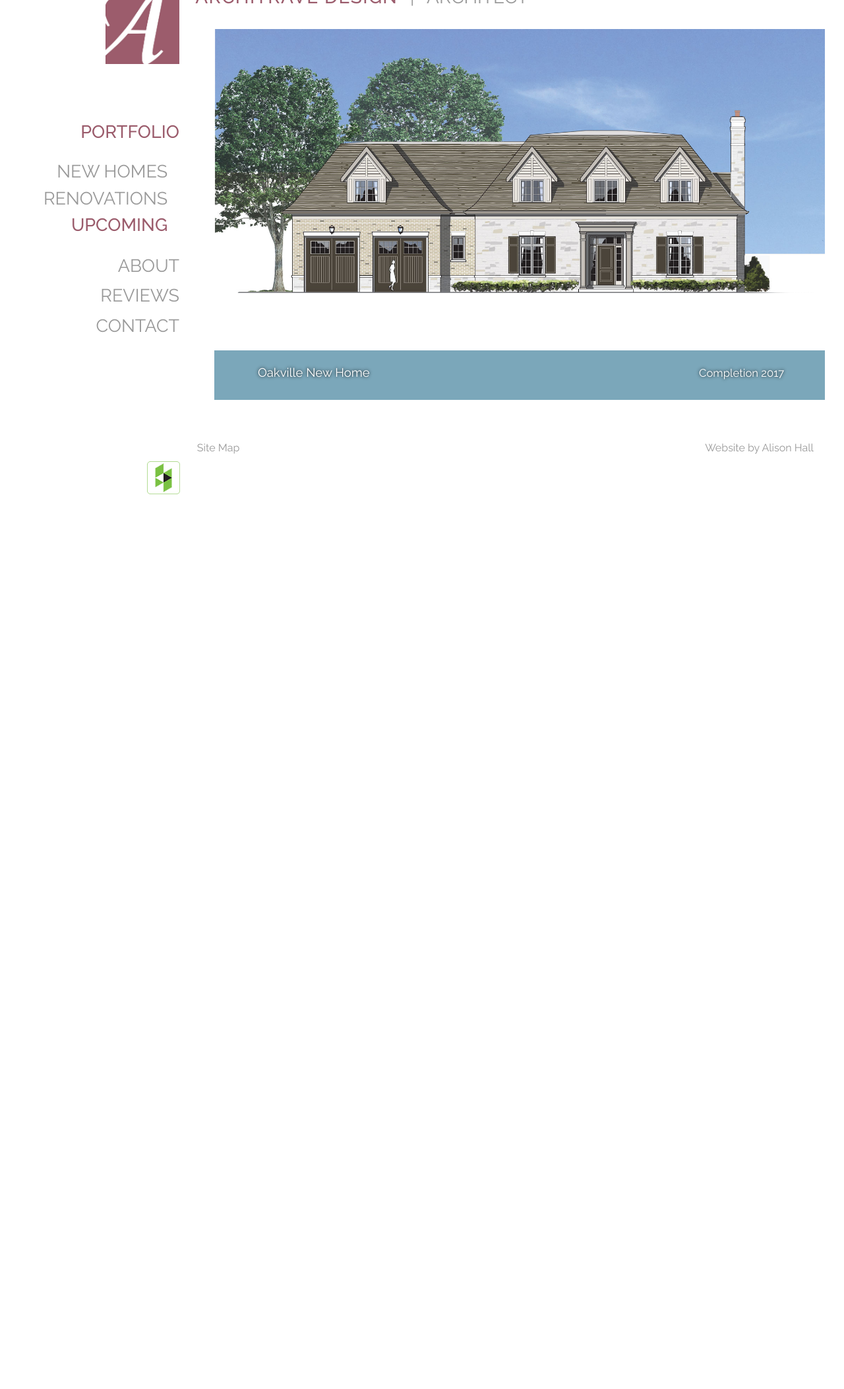
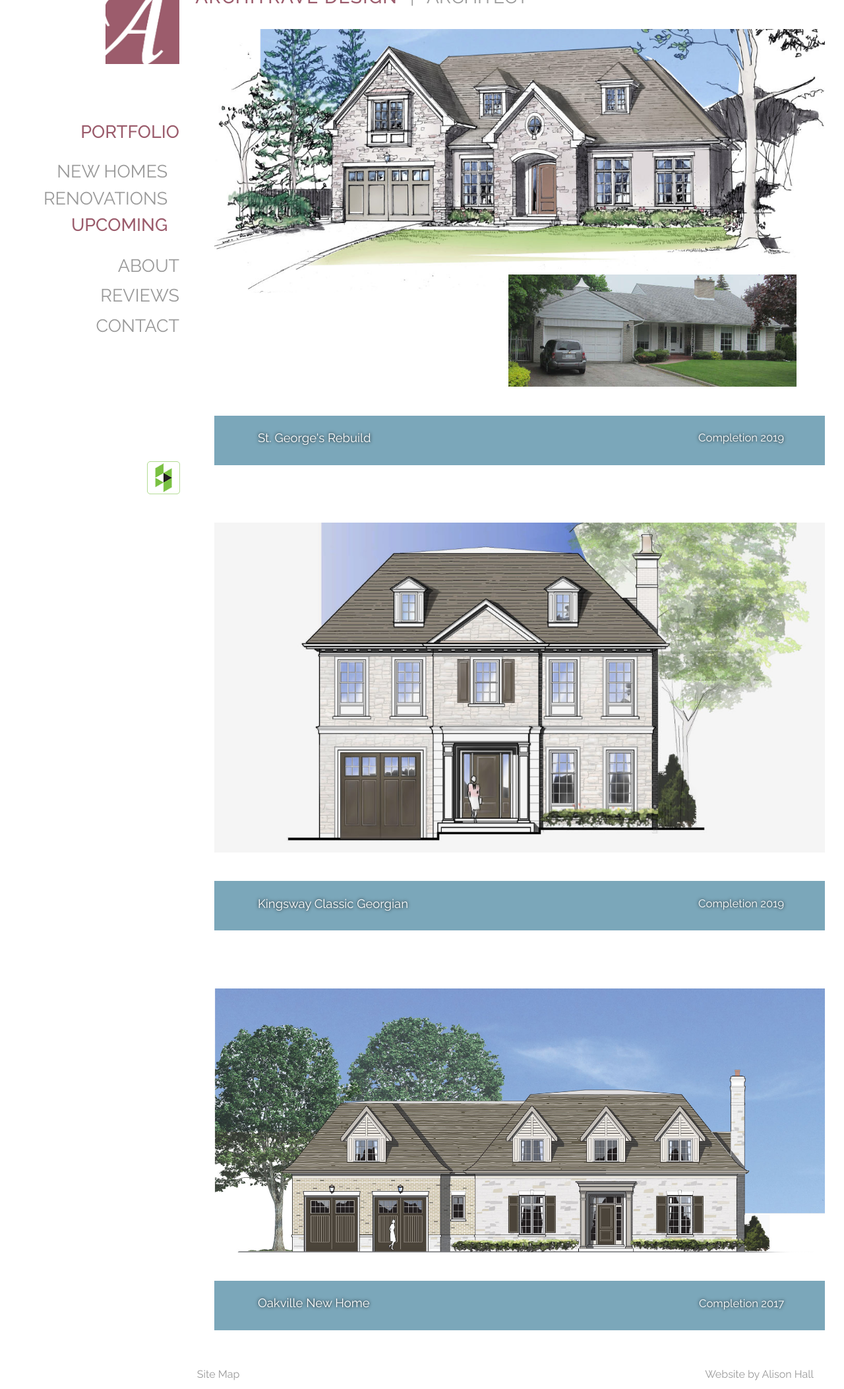
Before and after one commit to alisonhall/Architrave-Design, a PHP site: page /portfolio/upcoming.html in a window 1280 px wide. Shown: the part 35-2140 px from the top of the page at 66% size. Before the commit the page ends 784 px from the top, so only its background shows below. Run offline with PHP 8.4, Linux system fonts and the light colour scheme.

Commit message:
Add St.Georges and King Georges projects to upcoming page

```diff
--- a/css/style.css
+++ b/css/style.css
@@ -1190,7 +1190,7 @@ SITEMAP
 
 .upcoming .layoutUpcoming .textBlurb {
   background-color: #7ba7ba;
-  margin: 4.5% 4.5% 4.5% 4.5%;
+  margin: 0 4.5% 4.5% 4.5%;
   padding: 0 8%;
   width: 84%;
 }
@@ -1219,9 +1219,41 @@ SITEMAP
   background-position: 50% 80%;
 }
 
+.upcoming .layoutUpcoming .imageDiv2 {
+  background-image: url("../images/Upcoming/StGeorges-GC.jpg");
+  background-position: 50% 80%;
+}
+
+.upcoming .layoutUpcoming .imageDiv4 {
+  background-image: url("../images/Upcoming/Before-StGeorges.jpg");
+  background-position: 50% 80%;
+}
+
+.upcoming .layoutUpcoming .imageDiv3 {
+  background-image: url("../images/Upcoming/King-Georges6.jpg");
+  background-position: 50% 58%;
+}
+
 .layoutUpcoming .image1 {
   width: 97%;
   height: 400px;
+}
+
+.layoutUpcoming .image2 {
+  width: 97%;
+  height: 400px;
+}
+
+.layoutUpcoming .image4 {
+  width: 45%;
+  height: 170px;
+  float: right;
+  margin-top: -115px;
+}
+
+.layoutUpcoming .image3 {
+  width: 97%;
+  height: 500px;
 }
 
 .layoutUpcoming .shadowOverlay {
--- a/portfolio/upcoming.html
+++ b/portfolio/upcoming.html
@@ -69,6 +69,29 @@
 		</aside>
 
 		<section class="contentWrapper layoutAll layoutUpcoming">
+			<a class="image image2 clearfix">
+				<div class="shadowOverlay clearfix">
+					<div class="imageDiv imageDiv2"></div>
+				</div>
+			</a>
+			<a class="image image4 clearfix">
+				<div class="shadowOverlay clearfix">
+					<div class="imageDiv imageDiv4"></div>
+				</div>
+			</a>
+			<section class="textBlurb">
+				<p class="textOverlay">St. George's Rebuild</p>
+				<p class="completionDate">Completion 2019</p>
+			</section>
+			<a class="image image3 clearfix">
+				<div class="shadowOverlay clearfix">
+					<div class="imageDiv imageDiv3"></div>
+				</div>
+			</a>
+			<section class="textBlurb">
+				<p class="textOverlay">Kingsway Classic Georgian</p>
+				<p class="completionDate">Completion 2019</p>
+			</section>
 			<a class="image image1 clearfix">
 				<div class="shadowOverlay clearfix">
 					<div class="imageDiv imageDiv1"></div>
--- a/scss/_layoutUpcoming.scss
+++ b/scss/_layoutUpcoming.scss
@@ -4,6 +4,12 @@ $extraTextBlurbSpaceBottom: 3%;
 
 $width1: 100% - $spacingX2;
 $height1: $baseHeight * 0.8;
+$width2: 100% - $spacingX2;
+$height2: $baseHeight * 0.8;
+$width3: 100% - $spacingX2;
+$height3: 500px;
+$width4: 45%;
+$height4: 170px;
 
 .upcoming .layoutUpcoming {
 	a:hover .imageDiv,
@@ -17,7 +23,8 @@ $height1: $baseHeight * 0.8;
 
 	.textBlurb {
 		background-color: #7ba7ba;
-		margin: ($spacing + $extraTextBlurbSpaceTop) ($spacing + $extraSpace) ($spacing + $extraTextBlurbSpaceBottom) ($spacing + $extraSpace);
+		// margin: ($spacing + $extraTextBlurbSpaceTop) ($spacing + $extraSpace) ($spacing + $extraTextBlurbSpaceBottom) ($spacing + $extraSpace);
+		margin: 0 ($spacing + $extraSpace) ($spacing + $extraTextBlurbSpaceBottom) ($spacing + $extraSpace);
 		padding: 0 $textBlurbPadding + $extraSpace;
 		width: $textBlurbWidth - $extraSpace;
 	}
@@ -47,6 +54,21 @@ $height1: $baseHeight * 0.8;
 		background-image: url('../images/Upcoming/Oakville-New-Home-01.jpg');
 		background-position: 50% 80%;
 	}
+
+	.imageDiv2 {
+		background-image: url('../images/Upcoming/StGeorges-GC.jpg');
+		background-position: 50% 80%;
+	}
+
+	.imageDiv4 {
+		background-image: url('../images/Upcoming/Before-StGeorges.jpg');
+		background-position: 50% 80%;
+	}
+
+	.imageDiv3 {
+		background-image: url('../images/Upcoming/King-Georges6.jpg');
+		background-position: 50% 58%;
+	}
 }
 
 .layoutUpcoming {
@@ -54,6 +76,20 @@ $height1: $baseHeight * 0.8;
 		width: $width1;
 		height: $height1;
 	}
+	.image2 {
+		width: $width2;
+		height: $height2;
+	}
+	.image4 {
+		width: $width4;
+		height: $height4;
+		float: right;
+		margin-top: -115px;
+	}
+	.image3 {
+		width: $width3;
+		height: $height3;
+	}
 	.shadowOverlay {
 		background-color: black;
 	}
```
Also changed, not shown: images/Upcoming/Before-StGeorges.jpg (added), images/Upcoming/King-Georges6.jpg (added), images/Upcoming/StGeorges-GC.jpg (added).
